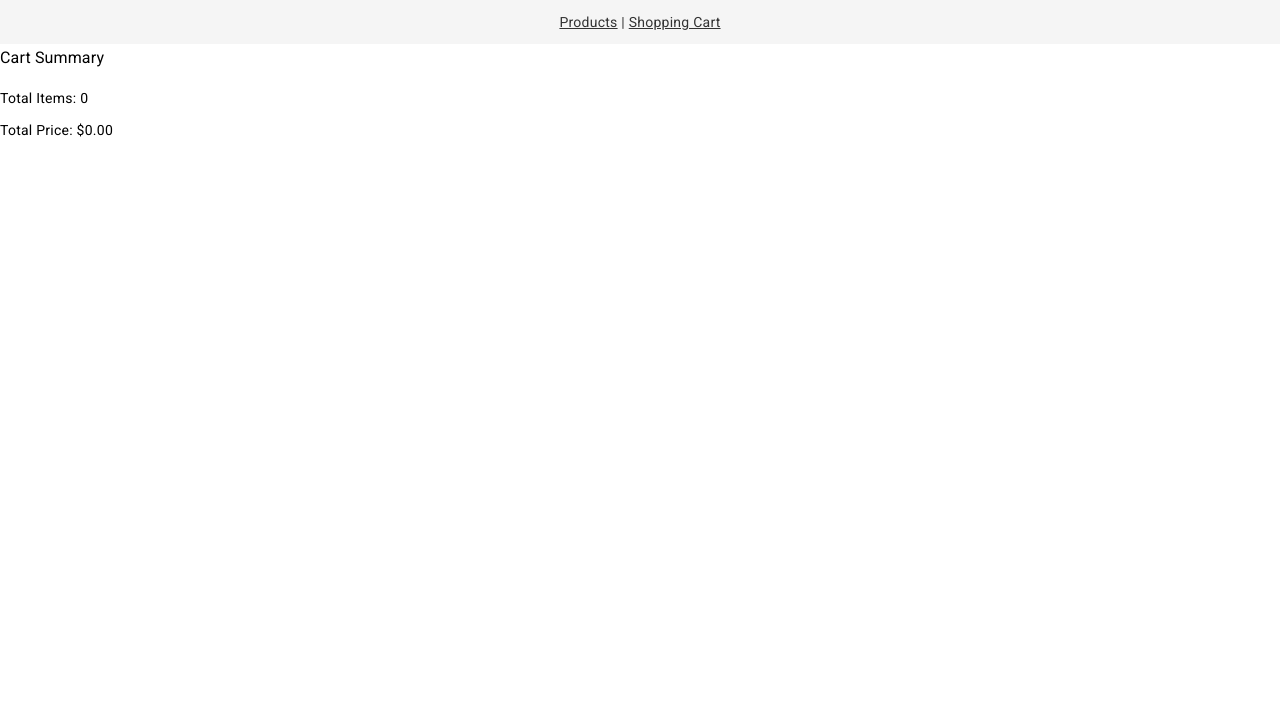
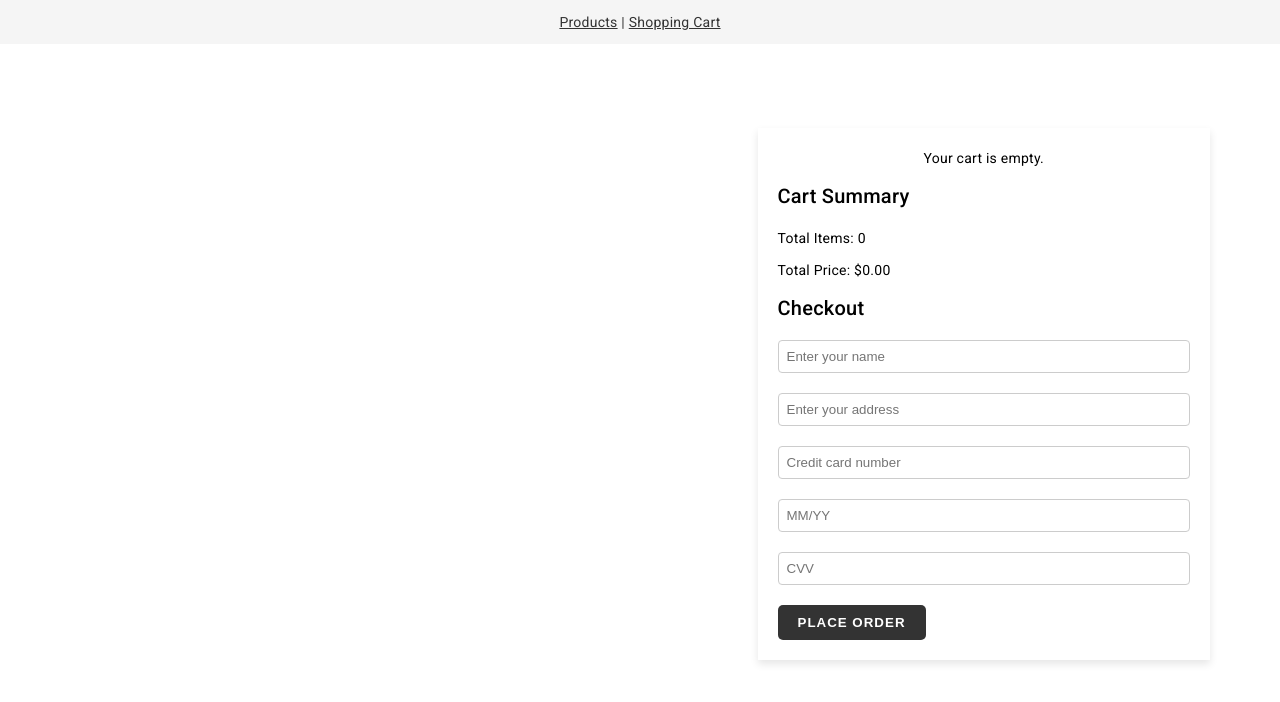
Before and after one commit to tristenwallace/ecommerce_store_frontend, an Angular app: page /cart in a window 1280 px wide. Shown: the top 702 px of the page. Built offline with nearby package versions, Linux system fonts and the light colour scheme.

Commit message:
feat: Update shoppincart and styles

```diff
--- a/src/app/components/shopping-cart/shopping-cart.component.html
+++ b/src/app/components/shopping-cart/shopping-cart.component.html
@@ -1,14 +1,69 @@
-<div *ngFor="let item of cartItems; let i = index">
-  <div>
+
+<div class="cart-container">
+  <!-- Product List Card -->
+  <div class="cart-item-container">
+    <div class="product-list">
+      <div *ngFor="let item of cartItems; let i = index" class="cart-item">
+        <img class="product-image" [src]="item.url" alt="{{ item.name }}" />
+        <div class="cart-item-details">
           <h3>{{ item.name }}</h3>
-    <p>{{ item.description }}</p>
-    <p>Price: {{ item.price | currency: 'USD' : 'symbol' }}</p>
-    <button (click)="removeItem(item)">Remove</button>
+          <p>{{ item.price | currency: 'USD' : 'symbol' }}</p>
+          <button (click)="removeItem(item)" class="btn">Remove</button>
+        </div>
+      </div>
     </div>
   </div>
 
+  <!-- Checkout Form Card -->
+  <div class="checkout-panel">
+    <div *ngIf="cartItems.length === 0" class="empty-cart-message">
+      <p>Your cart is empty.</p>
+    </div>
+
     <div class="cart-summary">
-  <h3>Cart Summary</h3>
+      <h2>Cart Summary</h2>
       <p>Total Items: {{ cartItems.length }}</p>
       <p>Total Price: {{ calculateTotal() | currency: 'USD' : 'symbol' }}</p>
     </div>
+
+    <form [formGroup]="checkoutForm" (ngSubmit)="onSubmit()" class="checkout-form">
+      <h2>Checkout</h2>
+      <div class="form-group">
+        <input type="text" id="name" class="form-control" placeholder="Enter your name" formControlName="name" />
+        <div *ngIf="checkoutForm.get('name')?.invalid && checkoutForm.get('name')?.touched">
+          Name is required.
+        </div>
+      </div>
+
+      <div class="form-group">
+        <input type="text" id="address" class="form-control" placeholder="Enter your address" formControlName="address" />
+        <div *ngIf="checkoutForm.get('address')?.invalid && checkoutForm.get('address')?.touched">
+          Address is required.
+        </div>
+      </div>
+
+      <div class="form-group">
+        <input type="text" id="creditCardNumber" class="form-control" placeholder="Credit card number" formControlName="creditCardNumber" />
+        <div *ngIf="checkoutForm.get('creditCardNumber')?.invalid && checkoutForm.get('creditCardNumber')?.touched">
+          Valid Credit Card Number is required.
+        </div>
+      </div>
+
+      <div class="form-group">
+        <input type="text" id="creditCardExpiration" class="form-control" placeholder="MM/YY" formControlName="creditCardExpiration" />
+        <div *ngIf="checkoutForm.get('creditCardExpiration')?.invalid && checkoutForm.get('creditCardExpiration')?.touched">
+          Expiration date is required.
+        </div>
+      </div>
+
+      <div class="form-group">
+        <input type="text" id="creditCardCVV" class="form-control" placeholder="CVV" formControlName="creditCardCVV" />
+        <div *ngIf="checkoutForm.get('creditCardCVV')?.invalid && checkoutForm.get('creditCardCVV')?.touched">
+          CVV is required.
+        </div>
+      </div>
+
+      <button type="submit" class="btn" [disabled]="!checkoutForm.valid">Place Order</button>
+    </form>
+  </div>
+</div>
--- a/src/app/components/shopping-cart/shopping-cart.component.scss
+++ b/src/app/components/shopping-cart/shopping-cart.component.scss
@@ -0,0 +1,89 @@
+// shopping-cart.component.scss
+
+img {
+  width: 100px;
+  border-radius: 10px;
+}
+
+.form-margin {
+  margin-bottom: 12px;
+}
+
+.form-group {
+  width: 100%;
+  margin-bottom: 20px;
+  display: flex;
+  flex-direction: column;
+  align-items: center;
+}
+
+.form-control {
+  width: 100%;
+  padding: 8px;
+  border: 1px solid #ccc;
+  border-radius: 4px;
+  box-sizing: border-box;
+}
+
+.cart-item {
+  display: flex;
+  flex-direction: row;
+  margin-bottom: 20px;
+  text-align: center;
+
+  &-details {
+    display: flex;
+    justify-content: center;
+    flex-direction: column;
+    align-items: left;
+    margin-left: 80px;
+  }
+}
+
+.number-input {
+  width: 80px;
+  text-align: center;
+}
+
+.cart-container {
+  display: flex;
+  flex-direction: row;
+  justify-content: space-around; // Good for spacing out items on wider screens
+  align-items: center; // Centers items vertically in the row layout
+  margin: 64px 50px;
+  padding: 0 20px 64px; // Consistent padding on all sides
+
+  @media (max-width: 1080px) {
+    flex-direction: column;
+    justify-content: center; // Vertically centers in column layout
+    align-items: center; // Ensures items are horizontally centered in column layout
+    margin: 32px 20px; // Reduced margin for smaller screens
+  }
+}
+
+.cart-item-container {
+  display: flex;
+  width: 100%; // Ensures it takes full width available in the column layout
+  justify-content: center; // Horizontally centers items within the container
+  align-items: center; // Vertically aligns items which is crucial if they wrap
+}
+
+.checkout-panel {
+  width: 60%; // Appropriate for wider screens
+  padding: 20px;
+  box-shadow: 0 4px 8px rgba(0, 0, 0, 0.1);
+  margin-top: 20px;
+  align-self: center; // Ensures that the checkout panel is centered in the flex layout
+
+  @media (max-width: 1080px) {
+    width: 60%; // Takes full width on smaller screens to use available space
+    margin-top: 10px;
+    padding: 15px; // Slightly reduces padding to fit smaller screens better
+  }
+}
+
+.empty-cart-message {
+  width: 100%; // Ensures the message takes full width
+  justify-content: center;
+  text-align: center;
+}
--- a/src/app/components/shopping-cart/shopping-cart.component.ts
+++ b/src/app/components/shopping-cart/shopping-cart.component.ts
@@ -1,19 +1,39 @@
 import { Component, OnInit } from '@angular/core';
-import { CurrencyPipe, NgFor } from '@angular/common';
+import { CurrencyPipe, NgFor, NgIf } from '@angular/common';
+import { Router } from '@angular/router';
 import { CartService } from '../../services/cart.service';
 import { Product } from '../../models/product.model';
+import {
+  FormBuilder,
+  FormGroup,
+  Validators,
+  ReactiveFormsModule,
+} from '@angular/forms';
 
 @Component({
   selector: 'app-shopping-cart',
   templateUrl: './shopping-cart.component.html',
   styleUrls: ['./shopping-cart.component.scss'],
   standalone: true,
-  imports: [CurrencyPipe, NgFor],
+  imports: [CurrencyPipe, NgFor, NgIf, ReactiveFormsModule],
 })
 export class ShoppingCartComponent implements OnInit {
   cartItems: Product[] = [];
+  checkoutForm: FormGroup;
 
-  constructor(private cartService: CartService) {}
+  constructor(
+    private fb: FormBuilder,
+    public cartService: CartService,
+    private router: Router
+  ) {
+    this.checkoutForm = this.fb.group({
+      name: ['', Validators.required],
+      address: ['', Validators.required],
+      creditCardNumber: ['', [Validators.required, Validators.pattern(/^\d{16}$/)]], // Example simple validation
+      creditCardExpiration: ['', [Validators.required, Validators.pattern(/^(0[1-9]|1[0-2])\/?([0-9]{2})$/)]], // MM/YY format
+      creditCardCVV: ['', [Validators.required, Validators.pattern(/^\d{3}$/)]] // Example 3-digit CVV
+    });
+  }
 
   ngOnInit(): void {
     this.cartService.getCartItems().subscribe((items) => {
@@ -29,4 +49,14 @@ export class ShoppingCartComponent implements OnInit {
   calculateTotal(): number {
     return this.cartService.calculateTotal();
   }
+
+  onSubmit() {
+    if (this.checkoutForm.valid) {
+      console.log('Form Data: ', this.checkoutForm.value);
+      this.cartService.clearCart();
+
+      // Navigate to the order confirmation page
+      this.router.navigate(['/order-confirmation']);
+    }
+  }
 }
```
Lines whose indentation alone changed are shown as unchanged.
